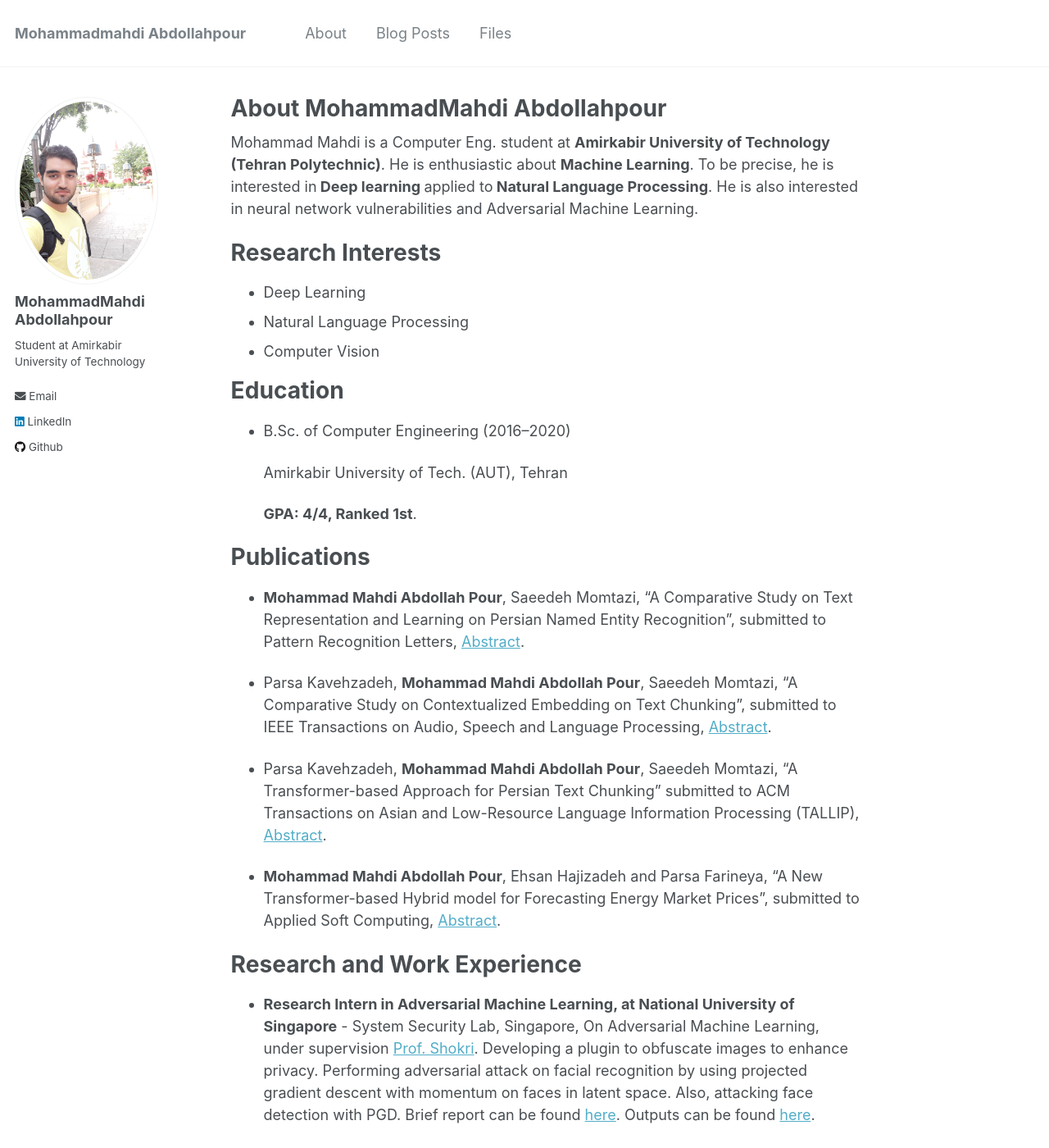
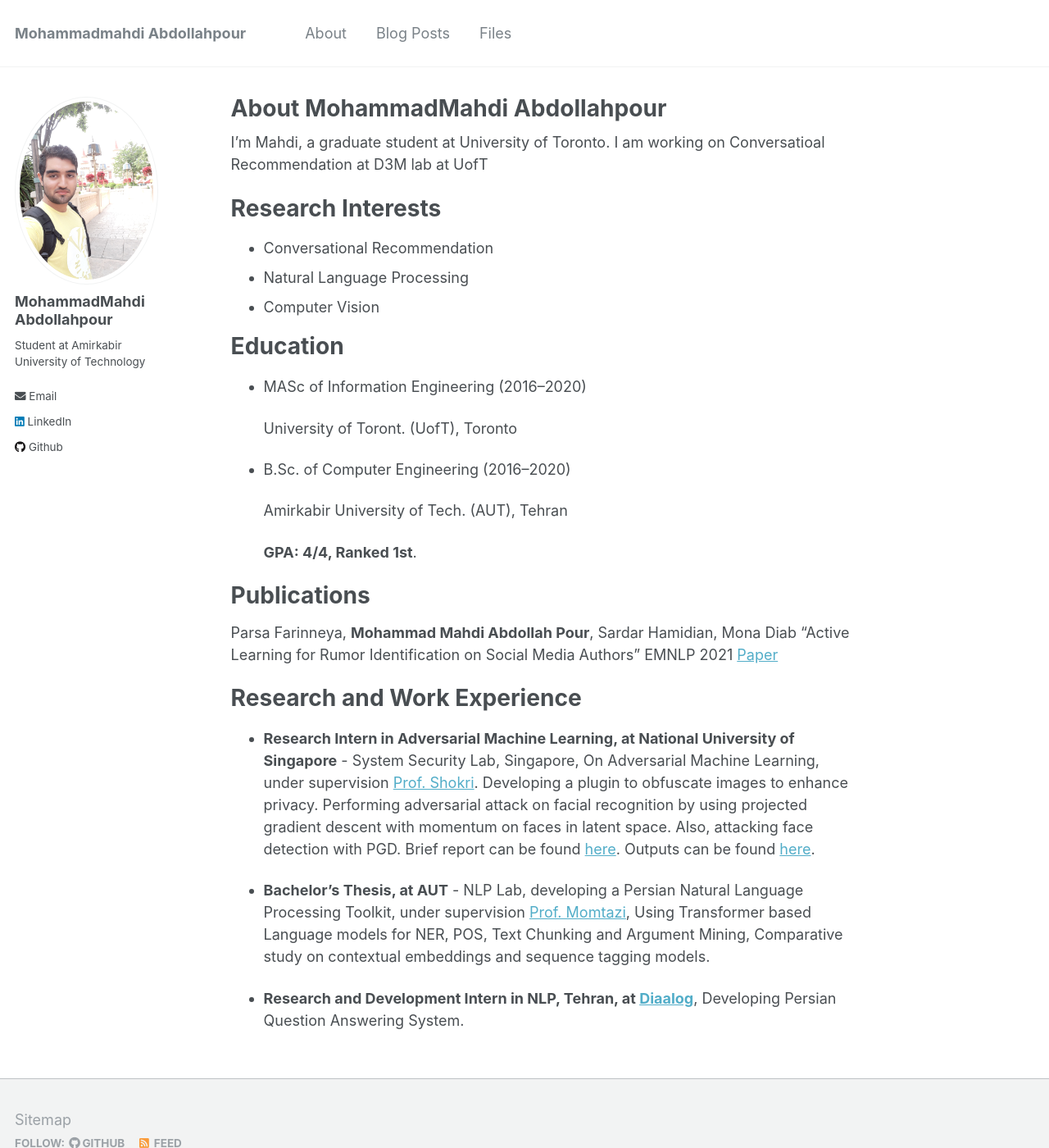
Before and after one commit to mahdiabdollahpour/mahdiabdollahpour.github.io, a Jekyll site: the page built from _pages/about.md, in a window 1280 px wide and 1400 px high. Shown: the whole window at 82% size. Built offline with Jekyll 4.4.1, drawn with Linux system fonts in a browser that asks for light colours.

Commit message:
Update about.md

```diff
--- a/_pages/about.md
+++ b/_pages/about.md
@@ -8,12 +8,13 @@
   - /about.html
 ---
 
-Mohammad Mahdi is a Computer Eng. student at <Strong>Amirkabir University of Technology (Tehran Polytechnic)</Strong>. He is enthusiastic about <Strong>Machine Learning</Strong>. To be precise, he is interested in<Strong> Deep learning </Strong>applied to<Strong> Natural Language Processing</Strong>. He is also interested in neural network vulnerabilities and Adversarial Machine Learning.
+I'm Mahdi, a graduate student at  University of Toronto. I am working on Conversatioal Recommendation at D3M lab at UofT
+<!-- is enthusiastic about <Strong>Machine Learning</Strong>. To be precise, he is interested in<Strong> Deep learning </Strong>applied to<Strong> Natural Language Processing</Strong>. He is also interested in neural network vulnerabilities and Adversarial Machine Learning.  -->
 
 Research Interests
 ======
 
-* Deep Learning
+* Conversational Recommendation
 * Natural Language Processing
 * Computer Vision
 
@@ -22,6 +23,12 @@
 
 Education
 ======
+
+- MASc of Information Engineering (2016–2020)
+
+  University of Toront. (UofT), Toronto
+
+
 - B.Sc. of Computer Engineering (2016–2020)
 
   Amirkabir University of Tech. (AUT), Tehran
@@ -30,13 +37,17 @@
 
 Publications
 ======
-- **Mohammad Mahdi Abdollah Pour**, Saeedeh Momtazi, "A Comparative Study on Text Representation and Learning on Persian Named Entity Recognition", submitted to Pattern Recognition Letters, [Abstract](https://drive.google.com/file/d/18-vrbH6x6AK-GRuzuq_FxRRp3kbsgv7q/view).
+Parsa Farinneya, **Mohammad Mahdi Abdollah Pour**, Sardar Hamidian, Mona Diab
+"Active Learning for Rumor Identification on Social Media
+Authors" EMNLP 2021 [Paper](https://aclanthology.org/2021.findings-emnlp.387/)
 
-- Parsa Kavehzadeh, **Mohammad Mahdi Abdollah Pour**, Saeedeh Momtazi, "A Comparative Study on Contextualized Embedding on Text Chunking", submitted to IEEE Transactions on Audio, Speech and Language Processing, [Abstract](https://drive.google.com/file/d/1E2GzNGsa2DofIeziKv2nscYDas8_luUI/view).
+<!-- - **Mohammad Mahdi Abdollah Pour**, Saeedeh Momtazi, "A Comparative Study on Text Representation and Learning on Persian Named Entity Recognition", submitted to Pattern Recognition Letters, [Abstract](https://drive.google.com/file/d/18-vrbH6x6AK-GRuzuq_FxRRp3kbsgv7q/view). -->
+
+<!-- - Parsa Kavehzadeh, **Mohammad Mahdi Abdollah Pour**, Saeedeh Momtazi, "A Comparative Study on Contextualized Embedding on Text Chunking", submitted to IEEE Transactions on Audio, Speech and Language Processing, [Abstract](https://drive.google.com/file/d/1E2GzNGsa2DofIeziKv2nscYDas8_luUI/view).
 
 - Parsa Kavehzadeh, **Mohammad Mahdi Abdollah Pour**, Saeedeh Momtazi, "A Transformer-based Approach for Persian Text Chunking" submitted to ACM Transactions on Asian and Low-Resource Language Information Processing (TALLIP), [Abstract](https://drive.google.com/file/d/1Sgy4lPOry6dvAmORil6rbk7Df-R50MDE/view).
 
-- **Mohammad Mahdi Abdollah Pour**, Ehsan Hajizadeh and Parsa Farineya, "A New Transformer-based Hybrid model for Forecasting Energy Market Prices", submitted to Applied Soft Computing, [Abstract](https://drive.google.com/file/d/1EwD4R21XPcLWpt4SGSzU5ycRwz87Rx1i/view).
+- **Mohammad Mahdi Abdollah Pour**, Ehsan Hajizadeh and Parsa Farineya, "A New Transformer-based Hybrid model for Forecasting Energy Market Prices", submitted to Applied Soft Computing, [Abstract](https://drive.google.com/file/d/1EwD4R21XPcLWpt4SGSzU5ycRwz87Rx1i/view). -->
 
 Research and Work Experience
 ======
```
